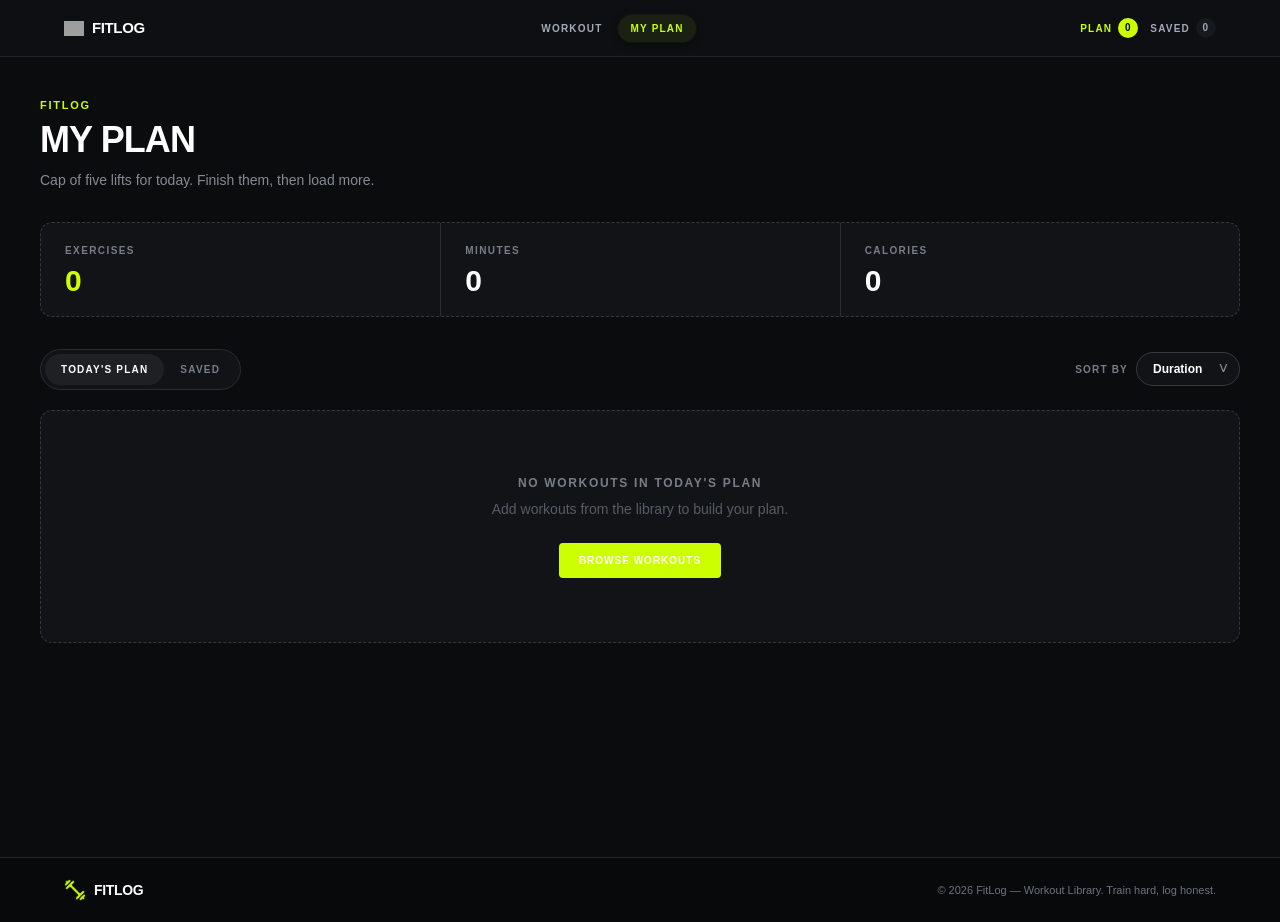
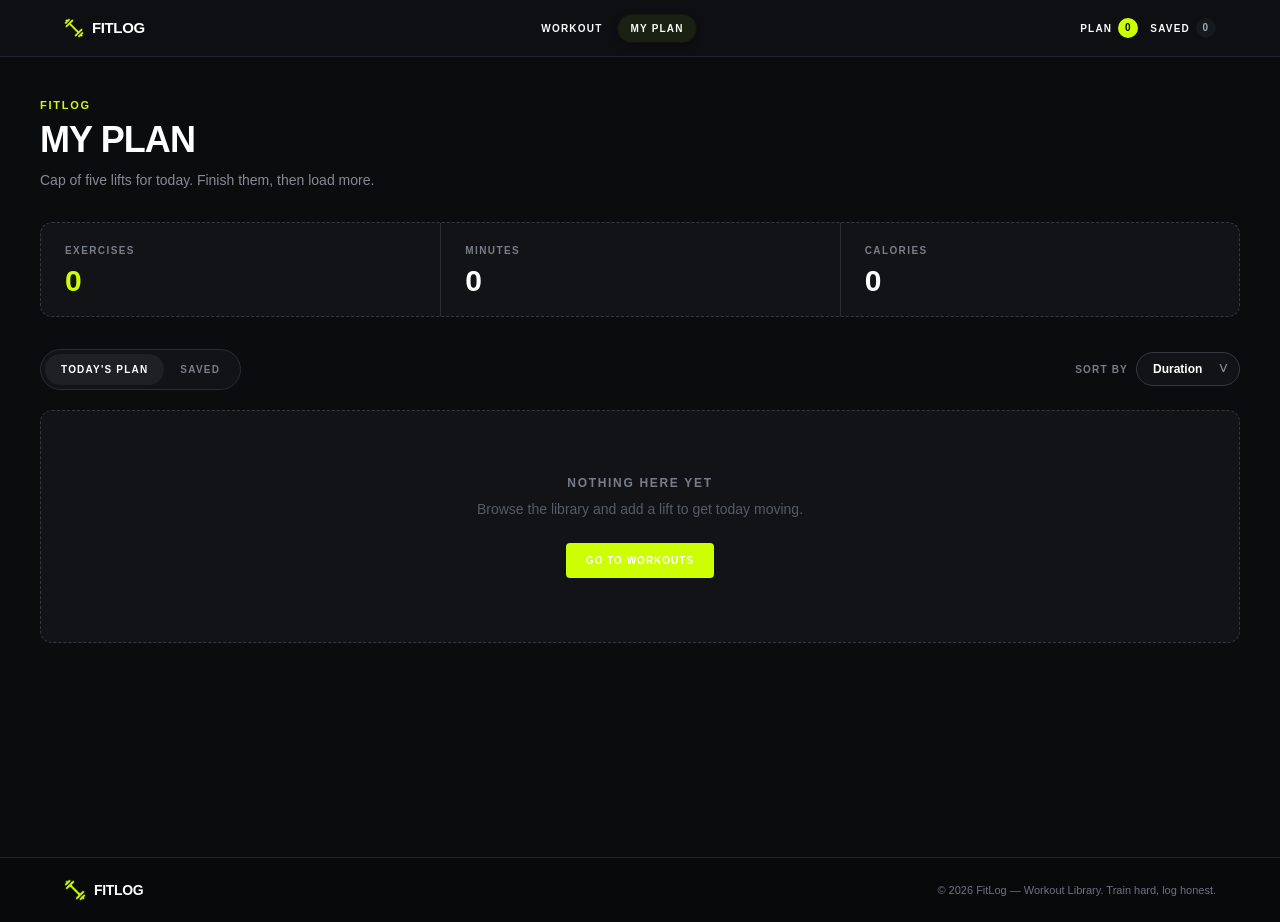
Before and after one commit to afiaafia/b14-a6-fit-log, a Next.js app: page /my-plan in a window 1280 px wide. Built offline with nearby package versions, Linux system fonts and the light colour scheme; grey boxes are pictures that could not be loaded.

Commit message:
chore: clean tailwind utility classes

```diff
--- a/src/app/my-plan/page.tsx
+++ b/src/app/my-plan/page.tsx
@@ -3,6 +3,7 @@
 import Image from 'next/image';
 import Link from 'next/link';
 import { Check, Clock3, Flame, Star, X } from 'lucide-react';
+import { useSearchParams } from 'next/navigation';
 import { useMemo, useState } from 'react';
 import { toast } from 'react-toastify';
 
@@ -12,6 +13,8 @@ type ViewMode = 'plan' | 'saved';
 type SortOption = 'duration' | 'calories' | 'rating';
 
 export default function MyPlanPage() {
+  const searchParams = useSearchParams();
+
   const {
     plan,
     saved,
@@ -22,7 +25,10 @@ export default function MyPlanPage() {
     markAsUndone,
   } = useFitLog();
 
-  const [activeTab, setActiveTab] = useState<ViewMode>('plan');
+  const [activeTab, setActiveTab] = useState<ViewMode>(() =>
+    searchParams.get('tab') === 'saved' ? 'saved' : 'plan'
+  );
+
   const [sortBy, setSortBy] = useState<SortOption>('duration');
 
   const activeWorkouts = activeTab === 'plan' ? plan : saved;
@@ -73,7 +79,7 @@ export default function MyPlanPage() {
 
   return (
     <main className="min-h-screen bg-[#0B0C0E] px-4 pb-16 pt-10 text-white sm:px-6">
-      <div className="mx-auto w-full max-w-[1200px]">
+      <div className="mx-auto w-full max-w-300">
         {/* Page Header */}
         <section className="mb-8">
           <p className="mb-2 text-[11px] font-bold uppercase tracking-[0.16em] text-[#CCFF00]">
@@ -182,22 +188,18 @@ export default function MyPlanPage() {
           {sortedWorkouts.length === 0 ? (
             <div className="rounded-xl border border-dashed border-[#343941] bg-[#121316] px-6 py-16 text-center">
               <p className="text-xs font-bold uppercase tracking-[0.14em] text-[#777E89]">
-                {activeTab === 'plan'
-                  ? "No workouts in today's plan"
-                  : 'No saved workouts'}
+                {activeTab === 'plan' ? 'NOTHING HERE YET' : 'NOTHING HERE YET'}
               </p>
 
               <p className="mt-2 text-sm text-[#555C67]">
-                {activeTab === 'plan'
-                  ? 'Add workouts from the library to build your plan.'
-                  : 'Save workouts from the workout details page to see them here.'}
+                Browse the library and add a lift to get today moving.
               </p>
 
               <Link
                 href="/"
-                className="mt-6 inline-flex rounded-sm bg-[#CCFF00] px-5 py-2.5 text-[10px] font-extrabold uppercase tracking-[0.1em] text-black transition hover:bg-[#B8E600]"
+                className="mt-6 inline-flex rounded-sm bg-[#CCFF00] px-5 py-2.5 text-[10px] font-extrabold uppercase tracking-widest text-black transition hover:bg-[#B8E600]"
               >
-                Browse Workouts
+                Go to workouts
               </Link>
             </div>
           ) : (
@@ -216,7 +218,7 @@ export default function MyPlanPage() {
                   >
                     <div className="flex flex-col gap-4 sm:flex-row sm:items-center">
                       {/* Image */}
-                      <div className="relative aspect-[16/9] w-full shrink-0 overflow-hidden rounded-lg bg-[#1A1D21] sm:w-[220px]">
+                      <div className="relative aspect-VIDEO w-full shrink-0 overflow-hidden rounded-lg bg-[#1A1D21] sm:w-55">
                         <Image
                           src={workout.image}
                           alt={workout.name}
--- a/src/components/navbar/Navbar.tsx
+++ b/src/components/navbar/Navbar.tsx
@@ -13,6 +13,7 @@ export default function Navbar() {
   const searchParams = useSearchParams();
 
   const { planCount, savedCount } = useFitLog();
+
   const [mobileOpen, setMobileOpen] = useState(false);
 
   const isSavedActive =
@@ -27,7 +28,7 @@ export default function Navbar() {
 
   return (
     <header className="border-b border-[#1F242D] bg-[#0D0F12]">
-      <div className="mx-auto w-full max-w-[1200px] px-5 sm:px-6">
+      <div className="mx-auto w-full max-w-300 px-5 sm:px-6">
         <div className="flex h-14 items-center justify-between">
           {/* Logo */}
           <Link
@@ -36,7 +37,7 @@ export default function Navbar() {
             className="flex shrink-0 items-center gap-2"
           >
             <Image
-              src="/icons/logo.png"
+              src="/images/icons/logo.png"
               alt="FitLog logo"
               width={20}
               height={20}
@@ -49,27 +50,25 @@ export default function Navbar() {
             </span>
           </Link>
 
-          {/* Desktop Navigation */}
+          {/* Desktop Main Navigation */}
           <nav className="hidden items-center gap-1 md:flex">
-            {/* Workout */}
             <Link
               href="/"
               className={
                 pathname === '/'
-                  ? 'rounded-full !bg-[#1A2112] px-3 py-1.5 text-[10px] !font-bold uppercase !tracking-[0.12em] !text-[#CCFF00] shadow-[0_0_0_1px_rgba(204,255,0,0.03),0_2px_8px_rgba(0,0,0,0.35)]'
-                  : 'rounded-full px-3 py-1.5 text-[10px] !font-semibold uppercase !tracking-[0.12em] !text-[#A3AAB7] transition-colors hover:!text-white'
+                  ? 'rounded-full bg-[#1A2112] px-3 py-1.5 text-[10px] font-bold uppercase tracking-[0.12em] text-[#CCFF00] shadow-[0_0_0_1px_rgba(204,255,0,0.03),0_2px_8px_rgba(0,0,0,0.35)]'
+                  : 'rounded-full px-3 py-1.5 text-[10px] font-semibold uppercase tracking-[0.12em] text-[#A3AAB7] transition-colors hover:text-white'
               }
             >
               Workout
             </Link>
 
-            {/* My Plan */}
             <Link
               href="/my-plan"
               className={
                 isPlanActive
-                  ? 'rounded-full !bg-[#1A2112] px-3 py-1.5 text-[10px] !font-bold uppercase !tracking-[0.12em] !text-[#CCFF00] shadow-[0_0_0_1px_rgba(204,255,0,0.03),0_2px_8px_rgba(0,0,0,0.35)]'
-                  : 'rounded-full px-3 py-1.5 text-[10px] !font-semibold uppercase !tracking-[0.12em] !text-[#A3AAB7] transition-colors hover:!text-white'
+                  ? 'rounded-full bg-[#1A2112] px-3 py-1.5 text-[10px] font-bold uppercase tracking-[0.12em] text-[#CCFF00] shadow-[0_0_0_1px_rgba(204,255,0,0.03),0_2px_8px_rgba(0,0,0,0.35)]'
+                  : 'rounded-full px-3 py-1.5 text-[10px] font-semibold uppercase tracking-[0.12em] text-[#A3AAB7] transition-colors hover:text-white'
               }
             >
               My Plan
@@ -78,29 +77,27 @@ export default function Navbar() {
 
           {/* Desktop Counters */}
           <div className="hidden items-center gap-3 md:flex">
-            {/* Plan */}
             <Link
               href="/my-plan"
               className={
                 isPlanActive
-                  ? 'flex items-center gap-1.5 text-[10px] !font-bold uppercase !tracking-[0.12em] !text-[#CCFF00]'
-                  : 'flex items-center gap-1.5 text-[10px] !font-semibold uppercase !tracking-[0.12em] !text-[#A3AAB7] transition-colors hover:!text-white'
+                  ? 'flex items-center gap-1.5 text-[10px] font-bold uppercase tracking-[0.12em] text-[#CCFF00]'
+                  : 'flex items-center gap-1.5 text-[10px] font-semibold uppercase tracking-[0.12em] text-[#A3AAB7] transition-colors hover:text-white'
               }
             >
               <span>PLAN</span>
 
-              <span className="flex h-5 min-w-5 items-center justify-center rounded-full !bg-[#CCFF00] px-1.5 text-[10px] !font-bold leading-none !text-black">
+              <span className="flex h-5 min-w-5 items-center justify-center rounded-full bg-[#CCFF00] px-1.5 text-[10px] font-bold leading-none text-black">
                 {planCount}
               </span>
             </Link>
 
-            {/* Saved */}
             <Link
               href="/my-plan?tab=saved"
               className={
                 isSavedActive
-                  ? 'flex items-center gap-1.5 text-[10px] !font-bold uppercase !tracking-[0.12em] !text-[#CCFF00]'
-                  : 'flex items-center gap-1.5 text-[10px] !font-semibold uppercase !tracking-[0.12em] !text-[#A3AAB7] transition-colors hover:!text-white'
+                  ? 'flex items-center gap-1.5 text-[10px] font-bold uppercase tracking-[0.12em] text-[#CCFF00]'
+                  : 'flex items-center gap-1.5 text-[10px] font-semibold uppercase tracking-[0.12em] text-[#A3AAB7] transition-colors hover:text-white'
               }
             >
               <span>SAVED</span>
@@ -108,8 +105,8 @@ export default function Navbar() {
               <span
                 className={
                   isSavedActive
-                    ? 'flex h-5 min-w-5 items-center justify-center rounded-full !bg-[#CCFF00] px-1.5 text-[10px] !font-bold leading-none !text-black'
-                    : 'flex h-5 min-w-5 items-center justify-center rounded-full !bg-[#16191E] px-1.5 text-[10px] !font-bold leading-none !text-[#A3AAB7]'
+                    ? 'flex h-5 min-w-5 items-center justify-center rounded-full bg-[#CCFF00] px-1.5 text-[10px] font-bold leading-none text-black'
+                    : 'flex h-5 min-w-5 items-center justify-center rounded-full bg-[#16191E] px-1.5 text-[10px] font-bold leading-none text-[#A3AAB7]'
                 }
               >
                 {savedCount}
@@ -123,7 +120,7 @@ export default function Navbar() {
             aria-label={mobileOpen ? 'Close menu' : 'Open menu'}
             aria-expanded={mobileOpen}
             onClick={() => setMobileOpen((open) => !open)}
-            className="rounded-md p-2 !text-[#A3AAB7] transition-colors hover:!bg-[#16191E] hover:!text-white md:hidden"
+            className="rounded-md p-2 text-[#A3AAB7] transition-colors hover:bg-[#16191E] hover:text-white md:hidden"
           >
             {mobileOpen ? <X size={20} /> : <Menu size={20} />}
           </button>
@@ -133,59 +130,54 @@ export default function Navbar() {
         {mobileOpen && (
           <div className="border-t border-[#1F242D] py-4 md:hidden">
             <nav className="flex flex-col gap-2">
-              {/* Workout */}
               <Link
                 href="/"
                 onClick={closeMobileMenu}
                 className={
                   pathname === '/'
-                    ? 'rounded-full !bg-[#1A2112] px-3 py-2 text-xs !font-bold uppercase !tracking-wider !text-[#CCFF00]'
-                    : 'rounded-full px-3 py-2 text-xs !font-semibold uppercase !tracking-wider !text-[#A3AAB7]'
+                    ? 'rounded-full bg-[#1A2112] px-3 py-2 text-xs font-bold uppercase tracking-wider text-[#CCFF00]'
+                    : 'rounded-full px-3 py-2 text-xs font-semibold uppercase tracking-wider text-[#A3AAB7] transition-colors hover:text-white'
                 }
               >
                 Workout
               </Link>
 
-              {/* My Plan */}
               <Link
                 href="/my-plan"
                 onClick={closeMobileMenu}
                 className={
                   isPlanActive
-                    ? 'rounded-full !bg-[#1A2112] px-3 py-2 text-xs !font-bold uppercase !tracking-wider !text-[#CCFF00]'
-                    : 'rounded-full px-3 py-2 text-xs !font-semibold uppercase !tracking-wider !text-[#A3AAB7]'
+                    ? 'rounded-full bg-[#1A2112] px-3 py-2 text-xs font-bold uppercase tracking-wider text-[#CCFF00]'
+                    : 'rounded-full px-3 py-2 text-xs font-semibold uppercase tracking-wider text-[#A3AAB7] transition-colors hover:text-white'
                 }
               >
                 My Plan
               </Link>
 
-              {/* Mobile Counters */}
               <div className="mt-2 flex gap-4 border-t border-[#1F242D] pt-4">
-                {/* Plan */}
                 <Link
                   href="/my-plan"
                   onClick={closeMobileMenu}
                   className={
                     isPlanActive
-                      ? 'flex items-center gap-2 text-xs !font-bold uppercase !tracking-wider !text-[#CCFF00]'
-                      : 'flex items-center gap-2 text-xs !font-semibold uppercase !tracking-wider !text-[#A3AAB7]'
+                      ? 'flex items-center gap-2 text-xs font-bold uppercase tracking-wider text-[#CCFF00]'
+                      : 'flex items-center gap-2 text-xs font-semibold uppercase tracking-wider text-[#A3AAB7]'
                   }
                 >
                   <span>PLAN</span>
 
-                  <span className="flex h-5 min-w-5 items-center justify-center rounded-full !bg-[#CCFF00] px-1.5 text-[10px] !font-bold leading-none !text-black">
+                  <span className="flex h-5 min-w-5 items-center justify-center rounded-full bg-[#CCFF00] px-1.5 text-[10px] font-bold leading-none text-black">
                     {planCount}
                   </span>
                 </Link>
 
-                {/* Saved */}
                 <Link
                   href="/my-plan?tab=saved"
                   onClick={closeMobileMenu}
                   className={
                     isSavedActive
-                      ? 'flex items-center gap-2 text-xs !font-bold uppercase !tracking-wider !text-[#CCFF00]'
-                      : 'flex items-center gap-2 text-xs !font-semibold uppercase !tracking-wider !text-[#A3AAB7]'
+                      ? 'flex items-center gap-2 text-xs font-bold uppercase tracking-wider text-[#CCFF00]'
+                      : 'flex items-center gap-2 text-xs font-semibold uppercase tracking-wider text-[#A3AAB7]'
                   }
                 >
                   <span>SAVED</span>
@@ -193,8 +185,8 @@ export default function Navbar() {
                   <span
                     className={
                       isSavedActive
-                        ? 'flex h-5 min-w-5 items-center justify-center rounded-full !bg-[#CCFF00] px-1.5 text-[10px] !font-bold leading-none !text-black'
-                        : 'flex h-5 min-w-5 items-center justify-center rounded-full !bg-[#16191E] px-1.5 text-[10px] !font-bold leading-none !text-[#A3AAB7]'
+                        ? 'flex h-5 min-w-5 items-center justify-center rounded-full bg-[#CCFF00] px-1.5 text-[10px] font-bold leading-none text-black'
+                        : 'flex h-5 min-w-5 items-center justify-center rounded-full bg-[#16191E] px-1.5 text-[10px] font-bold leading-none text-[#A3AAB7]'
                     }
                   >
                     {savedCount}
```
Also changed, not shown: src/app/loading.tsx (added, +34 -0 lines).
